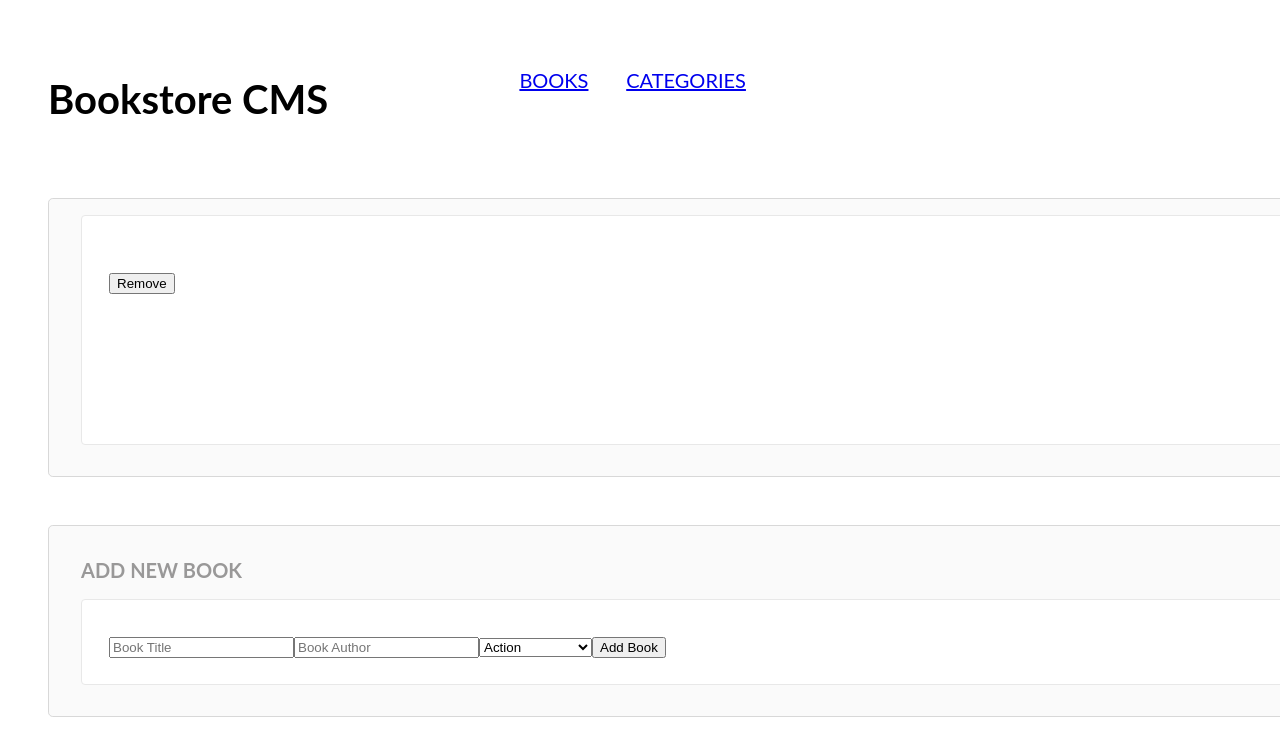
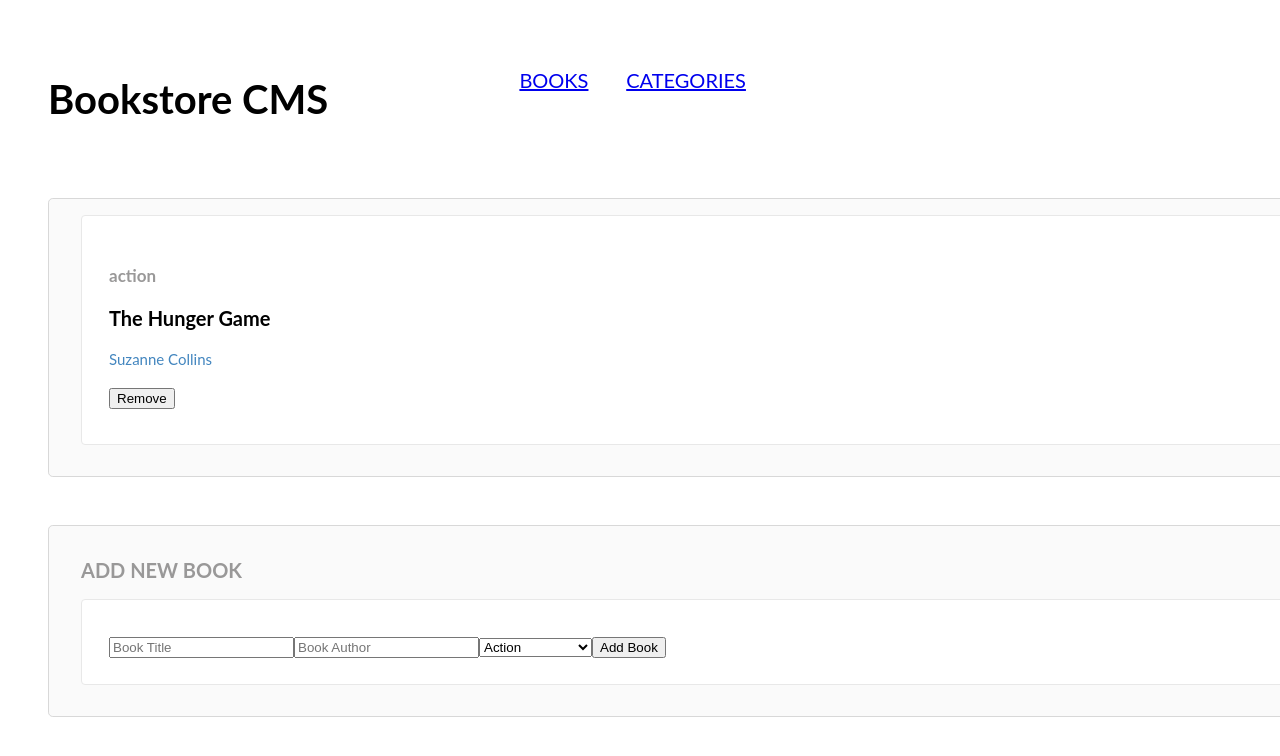
Before and after one commit to SelmaNdapanda/bookstore, a React (Create React App) app: page / in a window 1280 px wide. Shown: the top 756 px of the page. Built offline with nearby package versions, Linux system fonts and the light colour scheme.

Commit message:
Update Book.js

```diff
--- a/src/pages/Books.js
+++ b/src/pages/Books.js
@@ -1,12 +1,17 @@
-import React from 'react';
+import { React, useState } from 'react';
 import Bookitem from '../components/Bookitem';
 import Addbook from '../components/Addbook';
 
-const Books = () => (
+function Books() {
+  const [books] = useState([{id:'1', category: 'action', title: 'The Hunger Game', author: 'Suzanne Collins'}]);
+  return (
+    <>
   <div>
-    <Bookitem />
+    {books.map((book) => <Bookitem key={book.id} category={book.category} title={book.title} author={book.author} />)}
     <Addbook />
   </div>
-);
+  </>
+)
+};
 
 export default Books;
```
